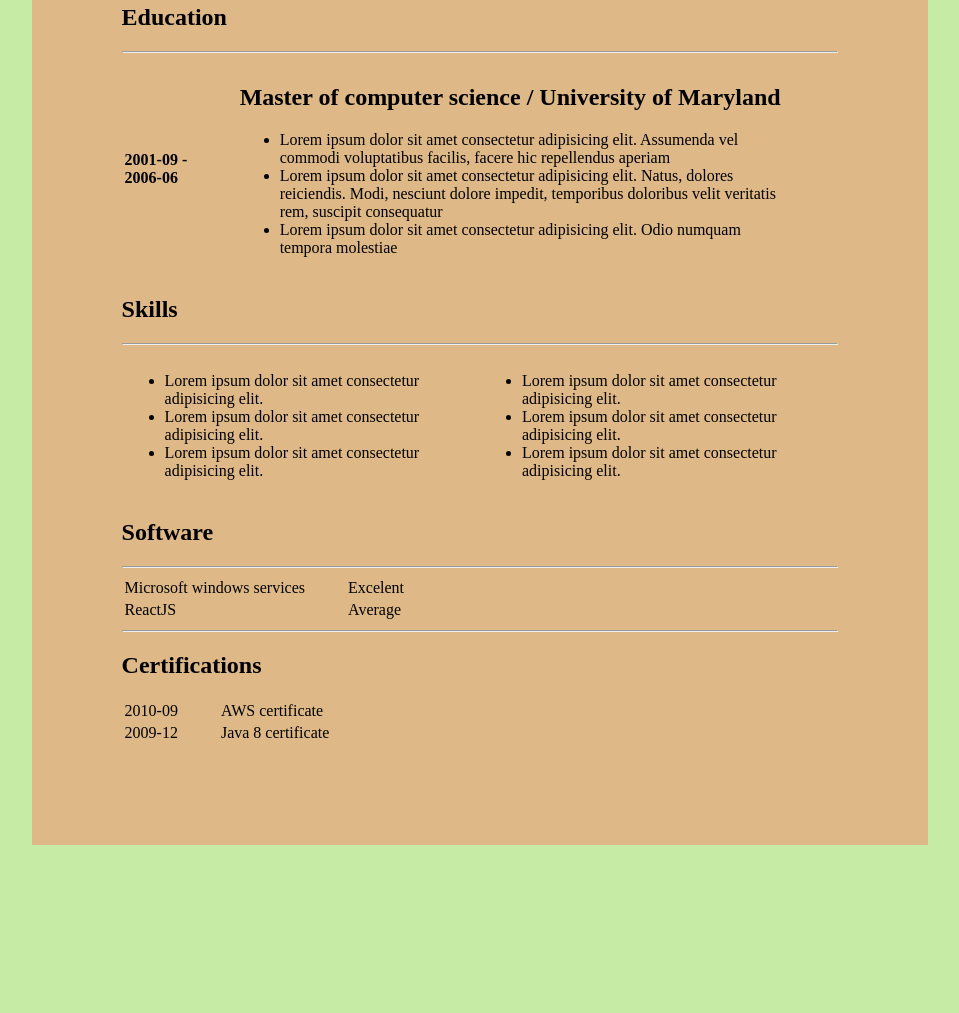
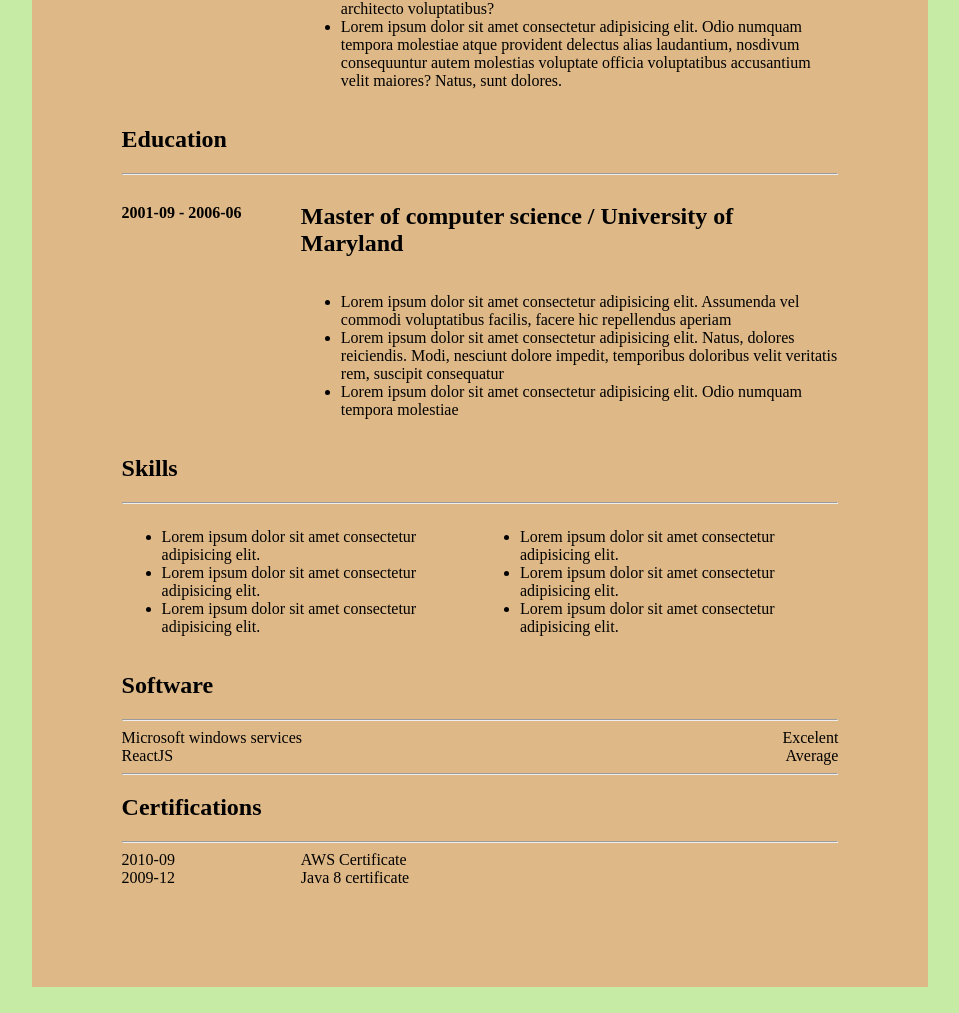
Before and after one commit to AgrisMag/CV, a plain HTML site: page index.html in a window 1280 px wide. Shown: the part 1111-2124 px from the top of the page, without its empty margins (160-1119 px from the left). Before the commit the page ends 1981 px from the top, so only its background shows below. Drawn offline with Linux system fonts and the light colour scheme.

Commit message:
changes from table to flexbox

```diff
--- a/index.html
+++ b/index.html
@@ -13,27 +13,19 @@
     <div class="container">
         <h1>John Doe</h1>
         <h3>Web developer</h3>
-        <table>
-            <tr>
-                <td>
+        <div class="row">
+            <div class="double-column">
                 Phone <a href="tel:65656565">65656565</a>
-                </td>
-                <td>
                 Email <a href="mailto:email">agris@agris.com</a>
-                </td>
-            </tr>
-            <tr>
-                <td>
+            </div>
+            <div class="column">
                 LinkedIn <a href="linkedin.com">linkedin.com/agris</a>
-                </td>
-                <td>
                 Twitter <a href="twitter.com">twitter.com/agris</a>
-                </td>
-            </tr>
-        </table>
+            </div>
+        </div>
         <p>
             Lorem ipsum, dolor sit amet consectetur adipisicing elit. Quia optio, temporibus ratione maiores autem
-            deleniti aut eligendi quam expedita doloribus beatae et sapiente laborum quas. Iste nemo sint quos nostrum?
+            deleniti aut eligendi quam expedita doloribus beatae et sapiente laborum quas. Iste nemo sint quos nosdivum?
             Neque, at? Eos excepturi ea quisquam, quod harum ab ad assumenda quibusdam aliquam blanditiis fugiat
             corrupti error aut perspiciatis, ipsa nulla maxime fuga totam est quos? Vero tempora pariatur id.
             Molestias saepe tempore corporis iure minima pariatur est! Quidem esse odit tenetur mollitia, maxime in
@@ -45,12 +37,11 @@
         </p>
         <h2>Experience</h2>
         <hr>
-        <table>
-            <tr>
-                <td>
+        <div class="row">
+            <div class="double-column">
                 <h4>2012-12 - 2019-12</h4>
-                </td>
-                <td>
+            </div>
+            <div class="column">
                 <h2>Senior web developer</h2>
                 <h5>Seton hospital</h5>
                 <ul>
@@ -61,18 +52,16 @@
                         nesciunt dolore impedit, temporibus doloribus velit veritatis rem, suscipit consequatur
                         accusantium et beatae cupiditate nihil minus architecto voluptatibus?</li>
                     <li>Lorem ipsum dolor sit amet consectetur adipisicing elit. Odio numquam tempora molestiae
-                            atque provident delectus alias laudantium, nostrum consequuntur autem molestias voluptate
+                        atque provident delectus alias laudantium, nosdivum consequuntur autem molestias voluptate
                         officia voluptatibus accusantium velit maiores? Natus, sunt dolores.</li>
                 </ul>
-                </td>
-            </tr>
-        </table>
-        <table>
-            <tr>
-                <td>
+            </div>
+        </div>
+        <div class="row">
+            <div class="double-column">
                 <h4>2009-05 - 2012-12</h4>
-                </td>
-                <td>
+            </div>
+            <div class="column">
                 <h2>Junior web developer</h2>
                 <h5>Seton hospital</h5>
                 <ul>
@@ -83,20 +72,18 @@
                         nesciunt dolore impedit, temporibus doloribus velit veritatis rem, suscipit consequatur
                         accusantium et beatae cupiditate nihil minus architecto voluptatibus?</li>
                     <li>Lorem ipsum dolor sit amet consectetur adipisicing elit. Odio numquam tempora molestiae
-                            atque provident delectus alias laudantium, nostrum consequuntur autem molestias voluptate
+                        atque provident delectus alias laudantium, nosdivum consequuntur autem molestias voluptate
                         officia voluptatibus accusantium velit maiores? Natus, sunt dolores.</li>
                 </ul>
-                </td>
-            </tr>
-        </table>
+            </div>
+        </div>
         <h2>Education</h2>
         <hr>
-        <table>
-            <tr>
-                <td>
+        <div class="row">
+            <div class="double-column">
                 <h4>2001-09 - 2006-06</h4>
-                </td>
-                <td>
+            </div>
+            <div class="column">
                 <h2>Master of computer science / University of Maryland</h2>
                 <ul>
                     <li>Lorem ipsum dolor sit amet consectetur adipisicing elit. Assumenda vel commodi voluptatibus
@@ -105,53 +92,49 @@
                         nesciunt dolore impedit, temporibus doloribus velit veritatis rem, suscipit consequatur</li>
                     <li>Lorem ipsum dolor sit amet consectetur adipisicing elit. Odio numquam tempora molestiae</li>
                 </ul>
-                </td>
-            </tr>
-        </table>
+            </div>
+        </div>
         <h2>Skills</h2>
         <hr>
-        <table>
-            <tr>
-                <td>
+        <div class="row">
+            <div class="column">
                 <ul>
                     <li>Lorem ipsum dolor sit amet consectetur adipisicing elit.</li>
                     <li>Lorem ipsum dolor sit amet consectetur adipisicing elit.</li>
                     <li>Lorem ipsum dolor sit amet consectetur adipisicing elit.</li>
                 </ul>
-                </td>
-                <td>
+            </div>
+            <div class="column">
                 <ul>
                     <li>Lorem ipsum dolor sit amet consectetur adipisicing elit.</li>
                     <li>Lorem ipsum dolor sit amet consectetur adipisicing elit.</li>
                     <li>Lorem ipsum dolor sit amet consectetur adipisicing elit.</li>
                 </ul>
-                </td>
-            </tr>
-        </table>
+            </div>
+        </div>
         <h2>Software</h2>
         <hr>
-        <table class="software-table">
-            <tr>
-                <td>Microsoft windows services</td>
-                <td>Excelent</td>
-            </tr>
-            <tr>
-                <td>ReactJS</td>
-                <td>Average</td>
-            </tr>
-        </table>
+        <div class="software-row">
+            <div>Microsoft windows services</div>
+            <div>Excelent</div>
+        </div>
+        <div class="software-row">
+            <div>ReactJS</div>
+            <div>Average</div>
+        </div>
         <hr>
         <h2>Certifications</h2>
-        <table>
-            <tr>
-                <td>2010-09</td>
-                <td>AWS certificate</td>
-            </tr>
-            <tr>
-                <td>2009-12</td>
-                <td>Java 8 certificate</td>
-            </tr>
-        </table>
+        <hr>
+        <div class="row">
+            <div class="double-column">
+                <div>2010-09</div>
+                <div>2009-12</div>
+            </div>
+            <div class="column">
+                <div>AWS Certificate</div>
+                <div>Java 8 certificate</div>
+            </div>
+        </div>
     </div>
 </body>
 
--- a/style.css
+++ b/style.css
@@ -11,10 +11,28 @@ body {
     padding-bottom: 100px;
 }
 
-td {
-    padding-right: 40px;
+.row {
+    display: flex;
+    flex-direction: row;
+    flex-wrap: wrap;
+    width: 100%;
 }
 
-.software-table{
+.column {
+    display: flex;
+    flex-direction: column;
+    flex-basis: auto;
+    flex: 3;
+}
+
+.double-column {
+    display: flex;
+    flex-direction: column;
+    flex-basis: 100%;
+    flex: 1;
+}
+
+.software-row {
+    display: flex;
     justify-content: space-between;
 }
```
Lines whose indentation alone changed are shown as unchanged.
